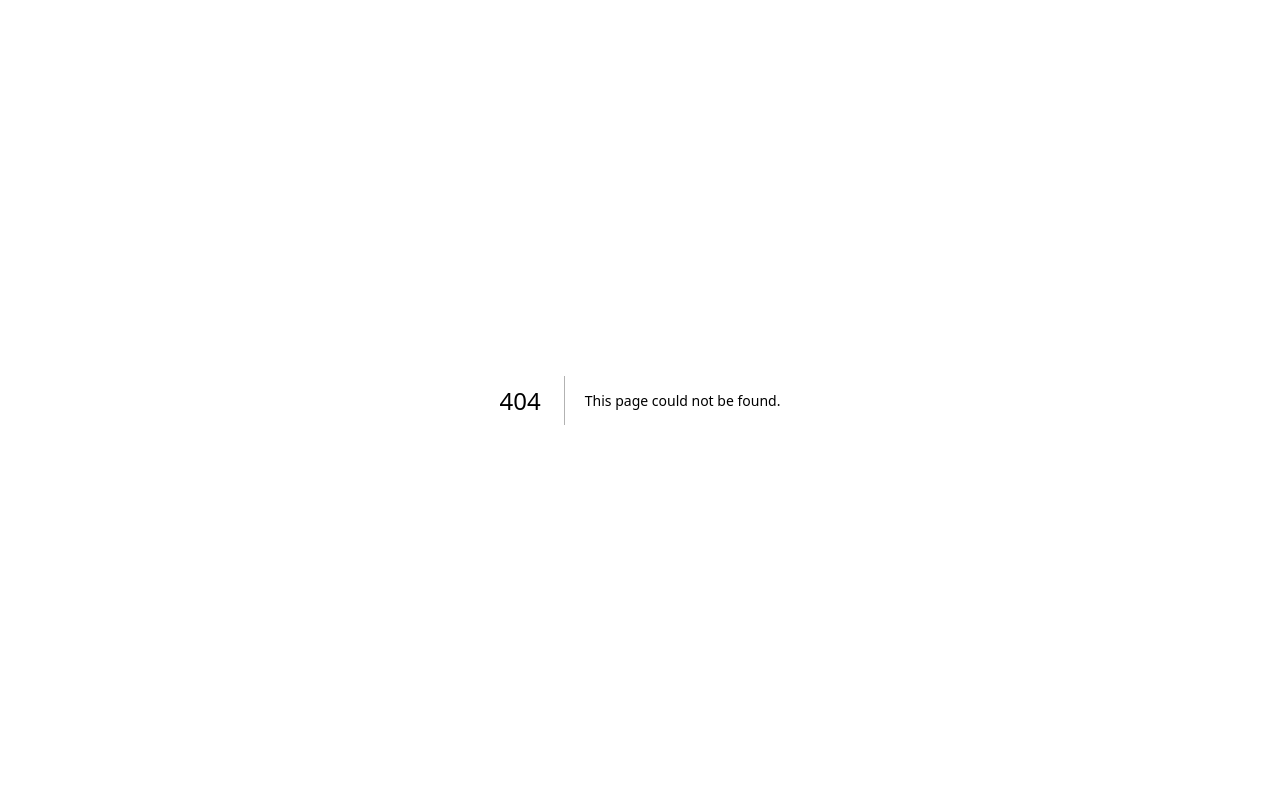
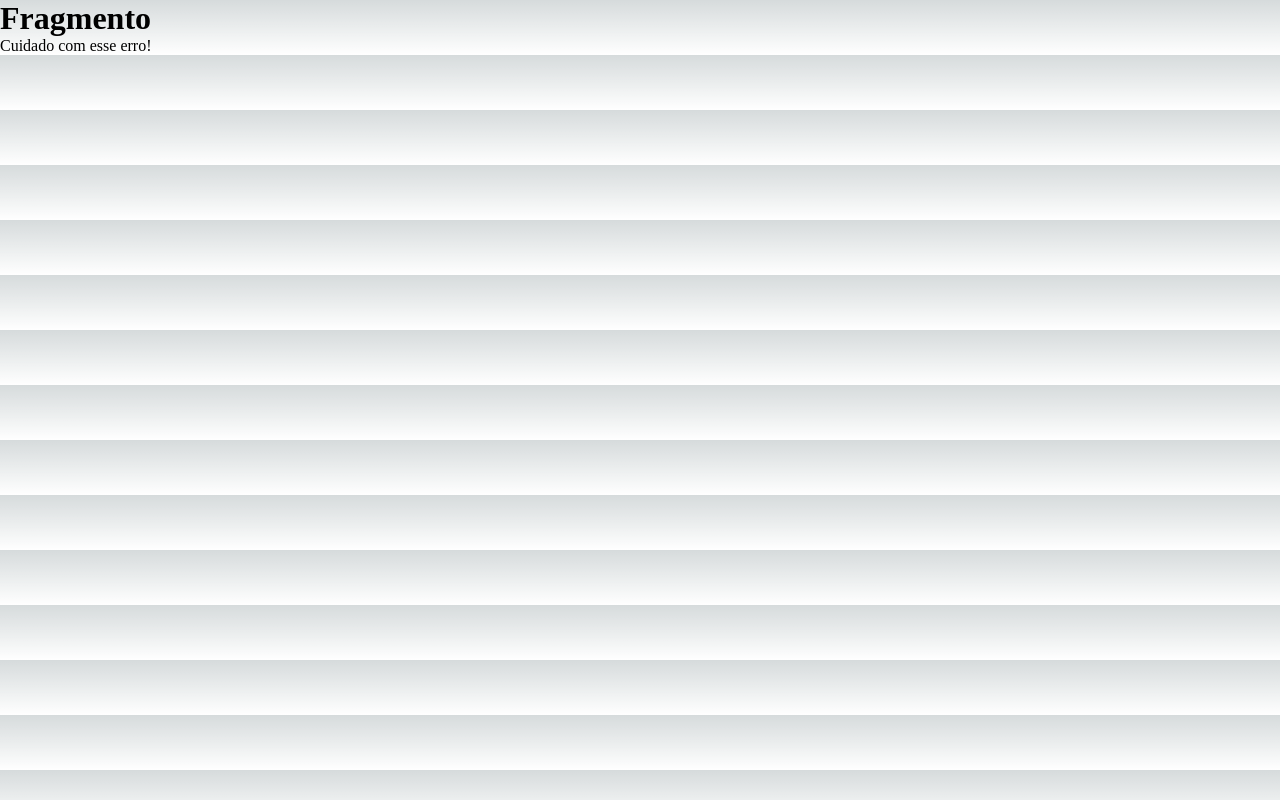
Before and after one commit to Welbert-Soares/exercicios, a Next.js app: page /basicos/fragment in a window 1280 px wide. Before the commit this address had no page. Built offline with nearby package versions, Linux system fonts and the light colour scheme.

Commit message:
fragment

```diff
--- /dev/null
+++ b/pages/basicos/fragment.jsx
@@ -0,0 +1,8 @@
+export default function fragment() {
+    return (
+        <>
+            <h1>Fragmento</h1>
+            <p>Cuidado com esse erro!</p>
+        </>
+    );
+}
```
